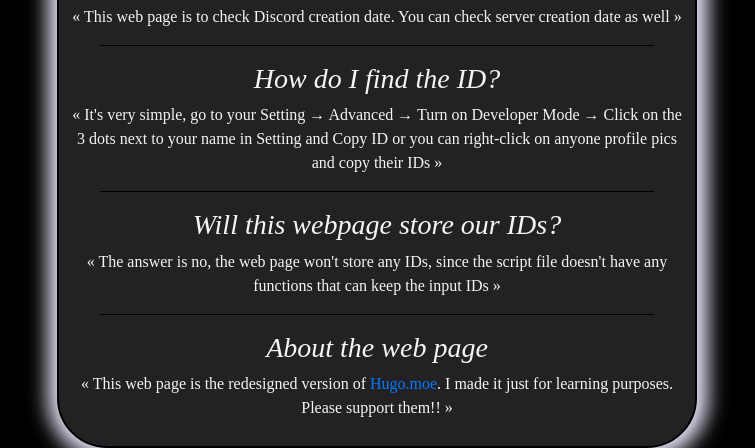
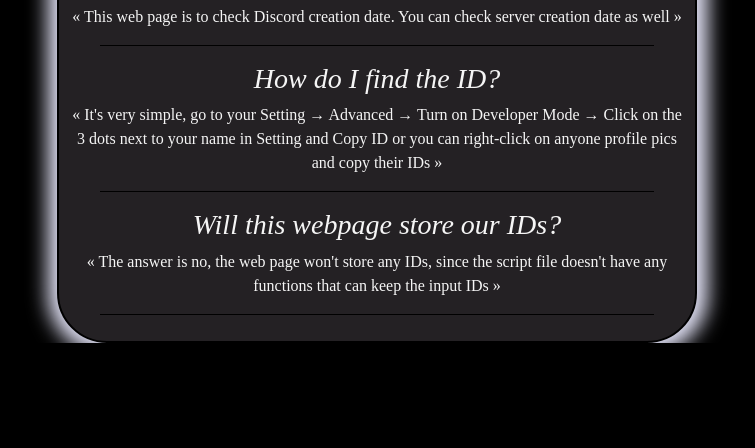
Before and after one commit to KayT98/discIDchecking, a plain HTML site: page index.html in a window 1280 px wide. Shown: the part 509-957 px from the top of the page, without its empty margins (263-1018 px from the left). After the commit the page ends 852 px from the top, so only its background shows below. Drawn offline with nearby package versions, Linux system fonts and the light colour scheme.

Commit message:
Update index.html

```diff
--- a/index.html
+++ b/index.html
@@ -55,8 +55,6 @@
         <h3>Will this webpage store our IDs?</h3>
             <p>&laquo; The answer is no, the web page won't store any IDs, since the script file doesn't have any functions that can keep the input IDs &raquo;</p>
             <hr style="border-color: black; width:90%">
-        <h3>About the web page</h3>
-            <p>&laquo; This web page is the redesigned version of <a href="https://hugo.moe/discord/discord-id-creation-date.html">Hugo.moe</a>. I made it just for learning purposes. Please support them!! &raquo;</p>
     </div>
 </body>
 </html>
```
